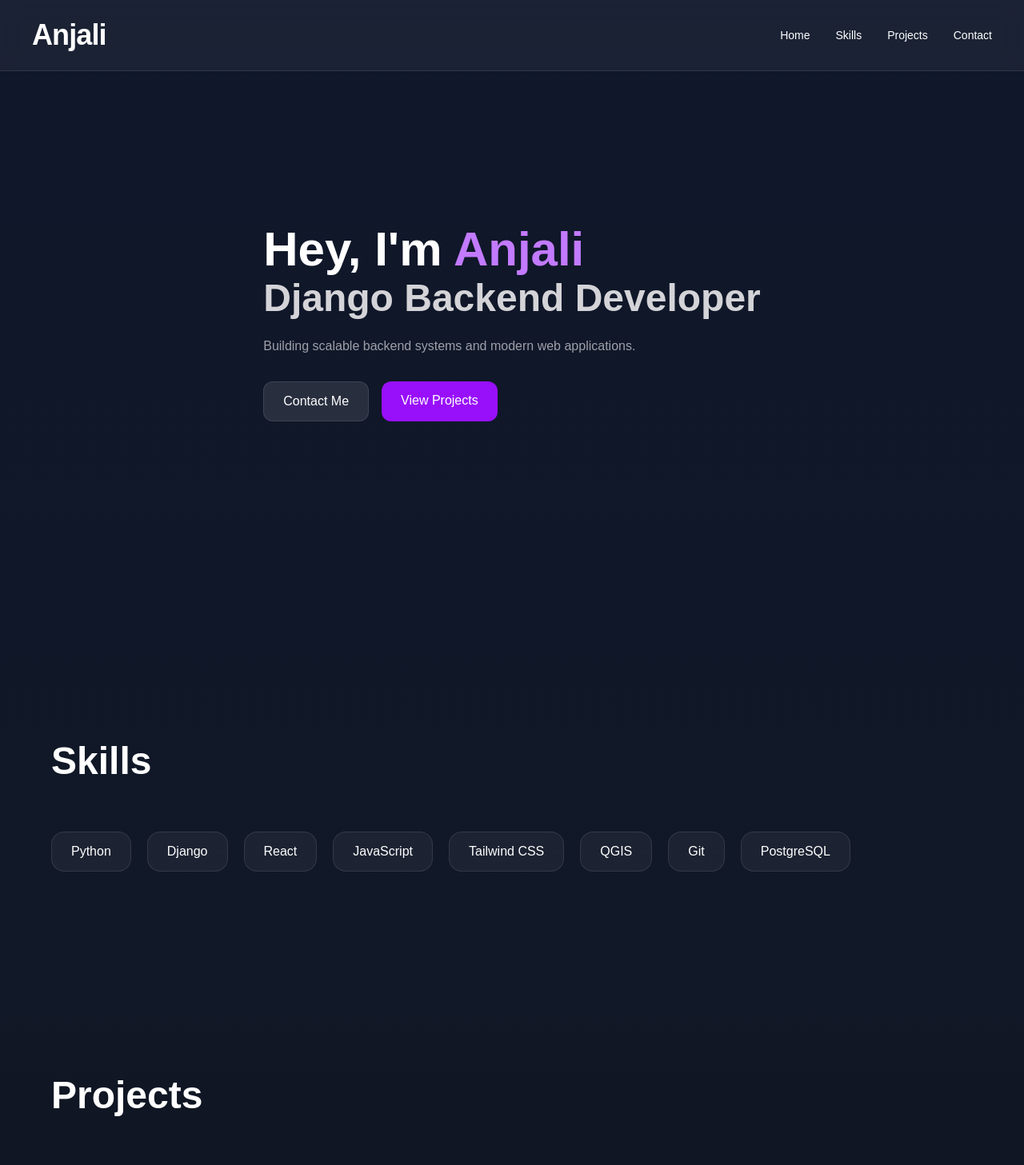
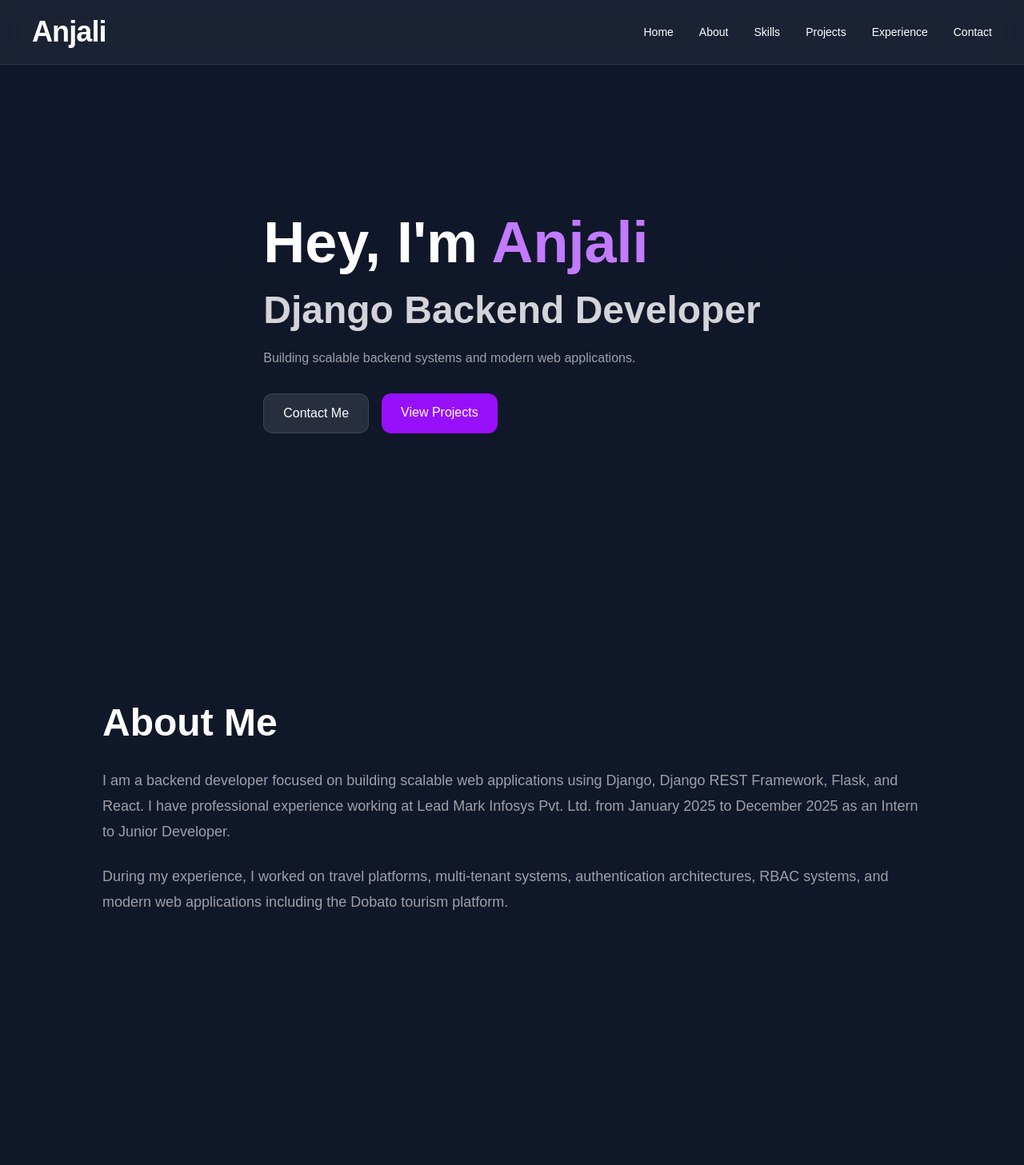
Before and after one commit to marasinianjali/anjali-portfolio, a React (Vite) app: page / in a window 1280 px wide. Shown: the top 1457 px of the page at 80% size. Built offline with nearby package versions, Linux system fonts and the light colour scheme.

Commit message:
added experience section

```diff
--- a/src/App.jsx
+++ b/src/App.jsx
@@ -1,7 +1,9 @@
 import Navbar from "./components/Navbar";
 import Hero from "./components/Hero";
+import About from "./components/About";
 import Skills from "./components/Skills";
 import Projects from "./components/Projects";
+import Experience from "./components/Experience";
 import Contact from "./components/Contact";
 
 function App() {
@@ -9,8 +11,10 @@ function App() {
     <>
       <Navbar />
       <Hero />
+      <About />
       <Skills />
       <Projects />
+      <Experience />
       <Contact />
     </>
   );
--- /dev/null
+++ b/src/components/About.jsx
@@ -0,0 +1,31 @@
+function About() {
+  return (
+    <section
+      id="about"
+      className="min-h-screen px-6 md:px-12 py-20 text-white"
+    >
+      <div className="max-w-5xl mx-auto">
+
+        <h2 className="text-4xl md:text-5xl font-bold mb-8">
+          About Me
+        </h2>
+
+        <p className="text-zinc-400 text-lg leading-8">
+          I am a backend developer focused on building scalable web
+          applications using Django, Django REST Framework, Flask, and React.
+          I have professional experience working at Lead Mark Infosys Pvt. Ltd.
+          from January 2025 to December 2025 as an Intern to Junior Developer.
+        </p>
+
+        <p className="text-zinc-400 text-lg leading-8 mt-6">
+          During my experience, I worked on travel platforms, multi-tenant
+          systems, authentication architectures, RBAC systems, and modern web
+          applications including the Dobato tourism platform.
+        </p>
+
+      </div>
+    </section>
+  );
+}
+
+export default About;
--- /dev/null
+++ b/src/components/Experience.jsx
@@ -0,0 +1,79 @@
+import { motion } from "framer-motion";
+
+function Experience() {
+  return (
+    <section
+      id="experience"
+      className="min-h-screen px-6 md:px-12 py-20 text-white"
+    >
+      <div className="max-w-5xl mx-auto">
+
+        <motion.h2
+          className="text-4xl md:text-5xl font-bold mb-16"
+          initial={{ opacity: 0, y: 30 }}
+          whileInView={{ opacity: 1, y: 0 }}
+          transition={{ duration: 0.8 }}
+        >
+          Experience
+        </motion.h2>
+
+        <motion.div
+          className="
+            border border-white/10
+            bg-white/5
+            backdrop-blur-sm
+            rounded-2xl
+            p-8
+          "
+          initial={{ opacity: 0, y: 30 }}
+          whileInView={{ opacity: 1, y: 0 }}
+          transition={{ duration: 1 }}
+        >
+
+          <div className="flex flex-col md:flex-row md:justify-between md:items-center gap-2">
+
+            <div>
+              <h3 className="text-2xl font-bold text-purple-400">
+                Junior Developer Intern
+              </h3>
+
+              <p className="text-zinc-300 mt-2">
+                Lead Mark Infosys Pvt. Ltd.
+              </p>
+            </div>
+
+            <p className="text-zinc-400">
+              Jan 2025 - Dec 2025
+            </p>
+
+          </div>
+
+          <div className="mt-6 text-zinc-400 leading-8 space-y-4">
+
+            <p>
+              Worked on backend development using Python, Django, and Flask
+              while contributing to real-world web applications and scalable
+              systems.
+            </p>
+
+            <p>
+              Contributed to travel platforms, authentication systems,
+              RBAC implementations, and multi-tenant architecture projects
+              including the Dobato tourism platform.
+            </p>
+
+            <p>
+              Collaborated on API development, backend logic, database
+              management, and modern web application workflows.
+            </p>
+
+          </div>
+
+        </motion.div>
+
+      </div>
+    </section>
+  );
+}
+
+export default Experience;
--- a/src/components/Hero.jsx
+++ b/src/components/Hero.jsx
@@ -2,7 +2,11 @@ import { motion } from "framer-motion";
 
 function Hero() {
   return (
-    <section id="home" className="min-h-screen flex items-center justify-center">
+    <section id="home" className="min-h-screen
+              flex items-center justify-center
+              px-6 md:px-12
+            "
+          >
 
       <motion.div
         className="max-w-4xl"
@@ -10,12 +14,12 @@ function Hero() {
         animate={{ opacity: 1, y: 0 }}
         transition={{ duration: 1 }}
       >
-        <h1 className="text-6xl font-bold leading-tight">
+        <h1 className="text-5xl md:text-7xl  font-bold leading-tight">
           Hey, I'm
           <span className="text-purple-400"> Anjali</span>
         </h1>
 
-        <h2 className="text-5xl font-bold text-zinc-300">
+        <h2 className="text-3xl md:text-5xl font-bold text-zinc-300 mt-4">
           Django Backend Developer
         </h2>
 
@@ -23,7 +27,7 @@ function Hero() {
           Building scalable backend systems and modern web applications.
         </p>
 
-        <div className="mt-8 flex gap-4">
+        <div className="mt-8 flex flex-col sm:flex-row gap-4">
 
           <a
             href="#contact"
--- a/src/components/Navbar.jsx
+++ b/src/components/Navbar.jsx
@@ -1,47 +1,102 @@
+import { useState } from "react";
+
 function Navbar() {
+  const [menuOpen, setMenuOpen] = useState(false);
+
   return (
     <nav
       className="
         fixed top-0 left-0 w-full z-50
-        flex justify-between items-center
-        px-10 py-6
-        bg-white/5
-        backdrop-blur-md
+        bg-white/5 backdrop-blur-md
         border-b border-white/10
         text-white
       "
     >
-      <h1 className="text-4xl font-bold tracking-tight">
+      <div className="flex justify-between items-center px-6 md:px-10 py-5">
+
+        {/* Logo */}
+        <h1 className="text-3xl md:text-4xl font-bold tracking-tight">
           Anjali
         </h1>
 
+        {/* Desktop Menu */}
         <ul className="hidden md:flex gap-8 list-none text-sm font-medium">
-        <div className="md:hidden">
-          Menu
-        </div>
-
           <li>
             <a href="#home" className="hover:text-purple-400 transition">
               Home
             </a>
           </li>
+
+          <li>
+            <a href="#about" className="hover:text-purple-400 transition">
+              About
+            </a>
+          </li>
+
           <li>
             <a href="#skills" className="hover:text-purple-400 transition">
               Skills
             </a>
           </li>
+
           <li>
             <a href="#projects" className="hover:text-purple-400 transition">
               Projects
             </a>
           </li>
+
+          <li>
+            <a href="#experience" className="hover:text-purple-400 transition">
+              Experience
+            </a>
+          </li>
+
           <li>
             <a href="#contact" className="hover:text-purple-400 transition">
               Contact
             </a>
           </li>
+        </ul>
 
+        {/* Mobile Button */}
+        <button
+          className="md:hidden text-2xl"
+          onClick={() => setMenuOpen(!menuOpen)}
+        >
+          ☰
+        </button>
+      </div>
+
+      {/* Mobile Menu */}
+      {menuOpen && (
+        <div className="md:hidden px-6 pb-4">
+          <ul className="flex flex-col gap-4 text-sm font-medium">
+            <li>
+              <a href="#home">Home</a>
+            </li>
+
+            <li>
+              <a href="#about">About</a>
+            </li>
+
+            <li>
+              <a href="#skills">Skills</a>
+            </li>
+
+            <li>
+              <a href="#projects">Projects</a>
+            </li>
+
+            <li>
+              <a href="#experience">Experience</a>
+            </li>
+
+            <li>
+              <a href="#contact">Contact</a>
+            </li>
           </ul>
+        </div>
+      )}
     </nav>
   );
 }
--- a/src/components/Skills.jsx
+++ b/src/components/Skills.jsx
@@ -5,11 +5,15 @@ function Skills() {
   const skills = [
     "Python",
     "Django",
+    "Flask",
+    "PHP",
+    "Laravel",
     "React",
     "JavaScript",
     "Tailwind CSS",
     "QGIS",
     "Git",
+    "MySQL",
     "PostgreSQL",
   ];
 
```
Lines whose indentation alone changed are shown as unchanged.
